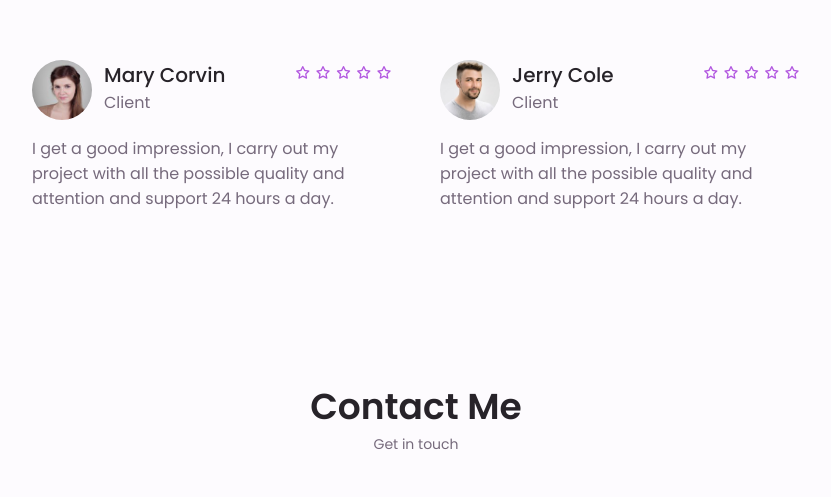
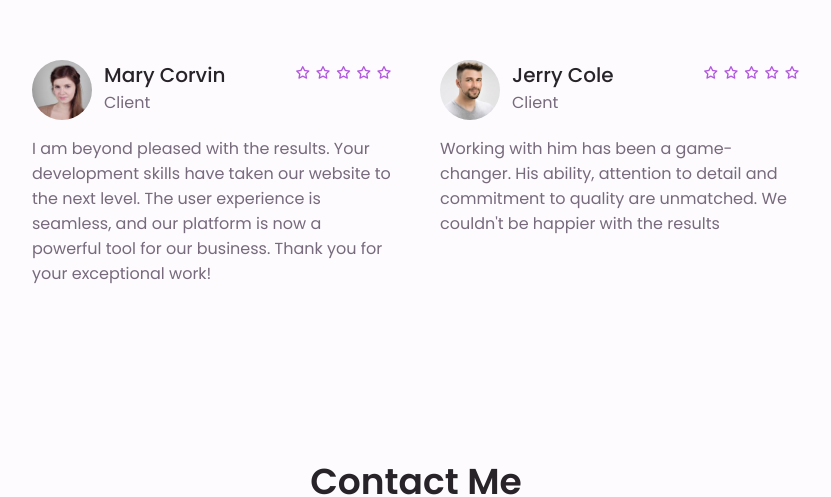
Before and after one commit to cjpanda/Portfolio, a plain HTML site: page index.html in a window 1280 px wide. Shown: the part 4680-5177 px from the top of the page, without its empty margins (224-1055 px from the left). Drawn offline with nearby package versions, Linux system fonts and the light colour scheme.

Commit message:
text  edited

```diff
--- a/index.html
+++ b/index.html
@@ -800,9 +800,10 @@
 												<i class="uil uil-star testimonial__icon-star"></i>
 											</div>
 										</div>
-										<p class="testimonial__description">I get a good impression,
-											I carry out my project with all the possible quality
-											and attention and support 24 hours a day.
+										<p class="testimonial__description">I am beyond pleased with the results.
+											Your development skills have taken our website to the next level.
+											The user experience is seamless, and our platform is now a powerful tool for our business.
+											Thank you for your exceptional work!
 										</p>
 									</div>
 
@@ -826,9 +827,9 @@
 												<i class="uil uil-star testimonial__icon-star"></i>
 											</div>
 										</div>
-										<p class="testimonial__description">I get a good impression,
-											I carry out my project with all the possible quality
-											and attention and support 24 hours a day.
+										<p class="testimonial__description">Working with him has been a game-changer.
+											His ability, attention to detail and commitment to quality are unmatched.
+											We couldn't be happier with the results
 										</p>
 									</div>
 
@@ -839,7 +840,7 @@
 												<img src="assets/img/testimonial3.jpg" alt="" class="testimonial__img">
 
 												<div>
-													<h3 class="testimonial__name">Rob Wilson</h3>
+													<h3 class="testimonial__name">Mason Keller</h3>
 													<span class="testomonial__client">Client</span>
 												</div>
 											</div>
@@ -852,9 +853,10 @@
 												<i class="uil uil-star testimonial__icon-star"></i>
 											</div>
 										</div>
-										<p class="testimonial__description">I get a good impression,
-											I carry out my project with all the possible quality
-											and attention and support 24 hours a day.
+										<p class="testimonial__description">I can't thank you enough for the exceptional job you did on our project.
+											Your expertise, problem-solving skills,
+											and dedication to delivering on time are truly commendable.
+											We look forward to working with you on future projects.
 										</p>
 									</div>
 								</div>
```
